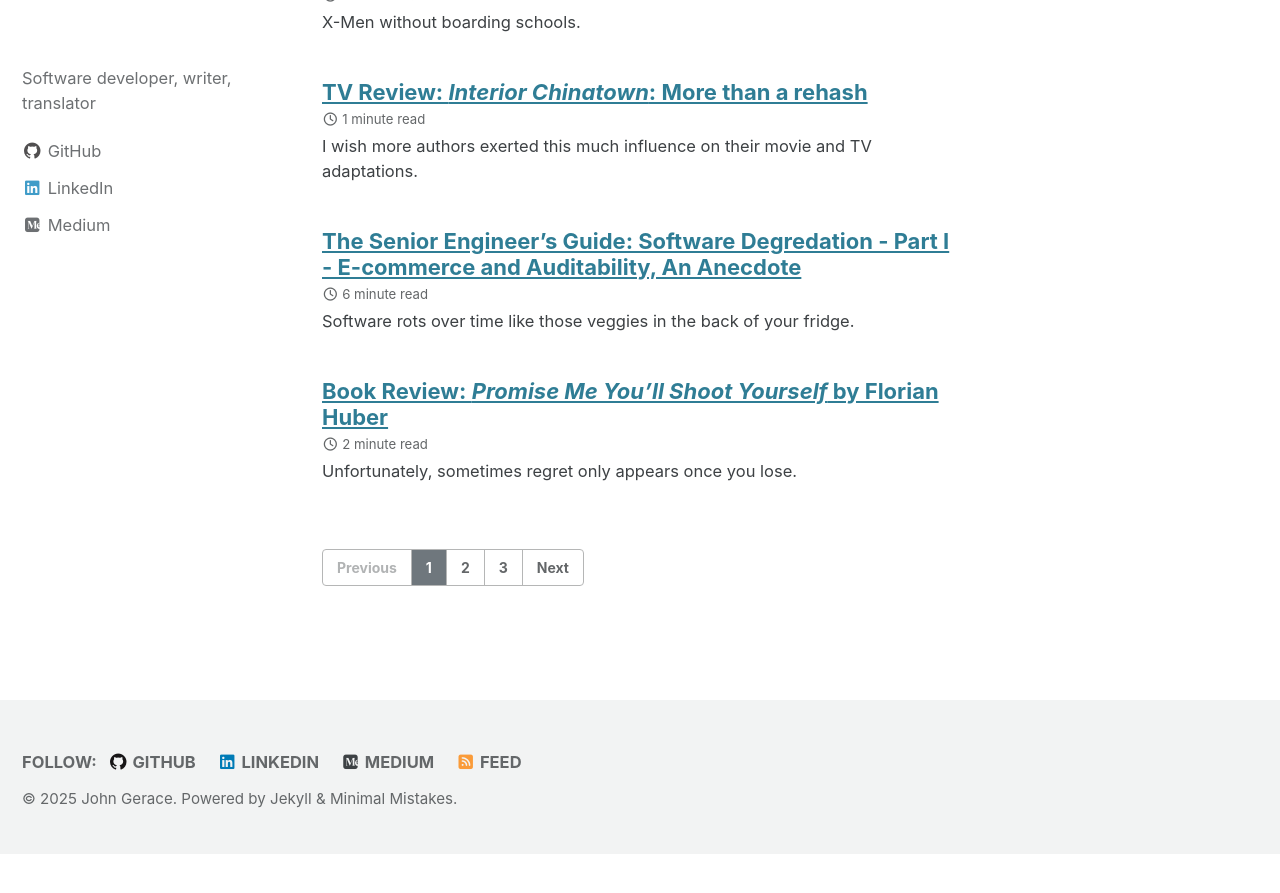
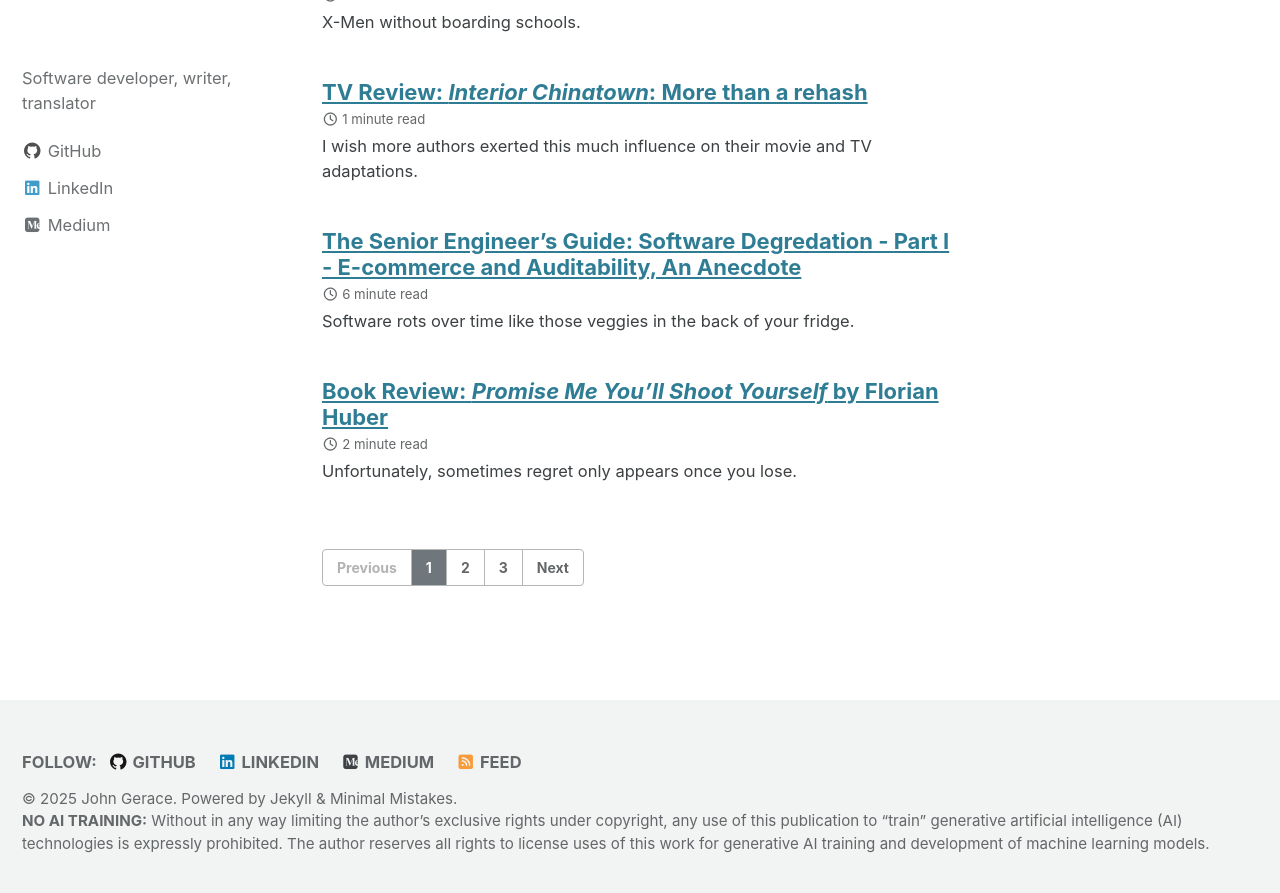
Before and after one commit to jgerace/jgerace.github.io, a Jekyll site: the page built from index.html, in a window 1280 px wide and 900 px high, scrolled down 1066 px. Shown: the top 893 px of the window. Built offline with Jekyll 4.4.1, drawn with Linux system fonts in a browser that asks for light colours; cached includes are drawn as plain includes; the list of posts is cut into pages by our own code; before the commit the page ends 1920 px from its top, so only the background shows below that.

Commit message:
No AI training allowed (#10)

```diff
--- a/_includes/footer/custom.html
+++ b/_includes/footer/custom.html
@@ -1,3 +1,5 @@
 <!-- start custom footer snippets -->
-
+<div class="page__footer-copyright">
+	<b>NO AI TRAINING:</b> Without in any way limiting the author’s exclusive rights under copyright, any use of this publication to “train” generative artificial intelligence (AI) technologies is expressly prohibited. The author reserves all rights to license uses of this work for generative AI training and development of machine learning models.
+</div>
 <!-- end custom footer snippets -->
--- a/_layouts/default.html
+++ b/_layouts/default.html
@@ -26,8 +26,8 @@
 
     <div id="footer" class="page__footer">
       <footer>
+        {% include_cached footer.html %}
         {% include footer/custom.html %}
-        {% include_cached footer.html %}
       </footer>
     </div>
 
```
